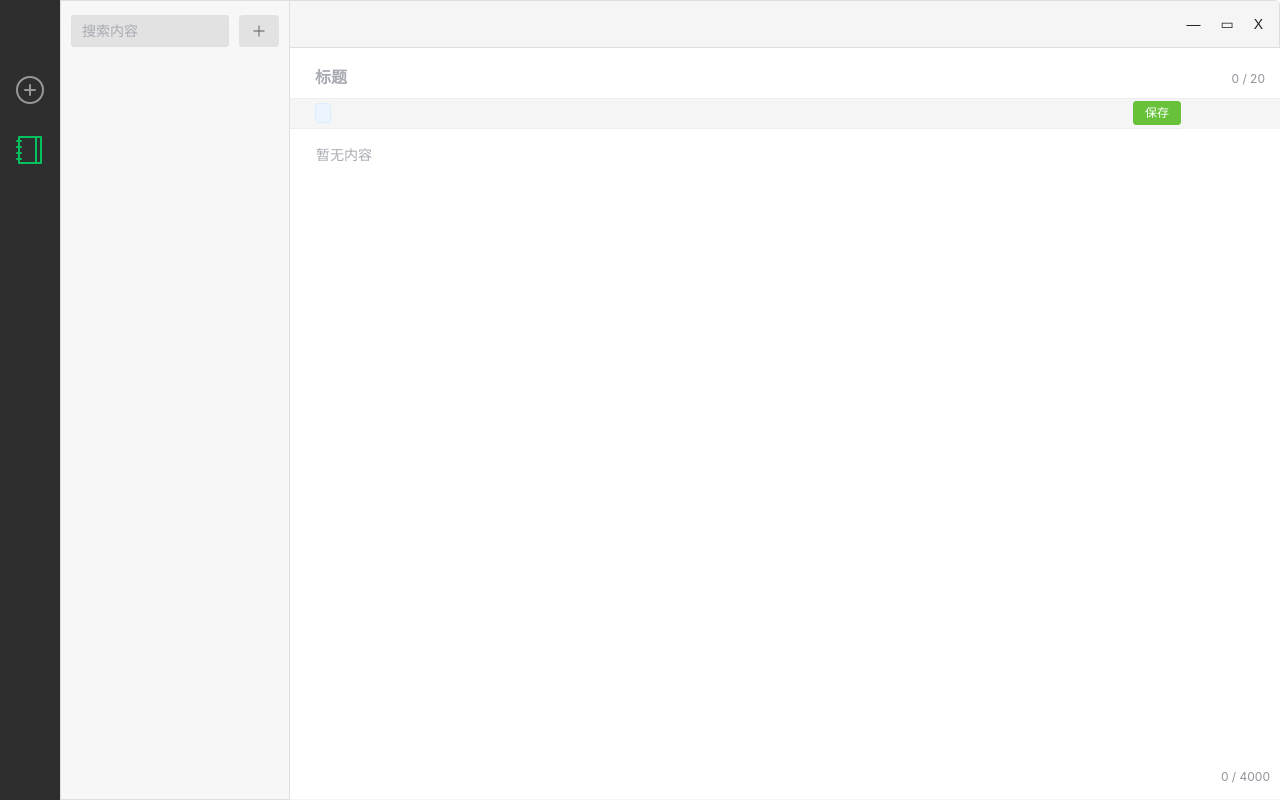
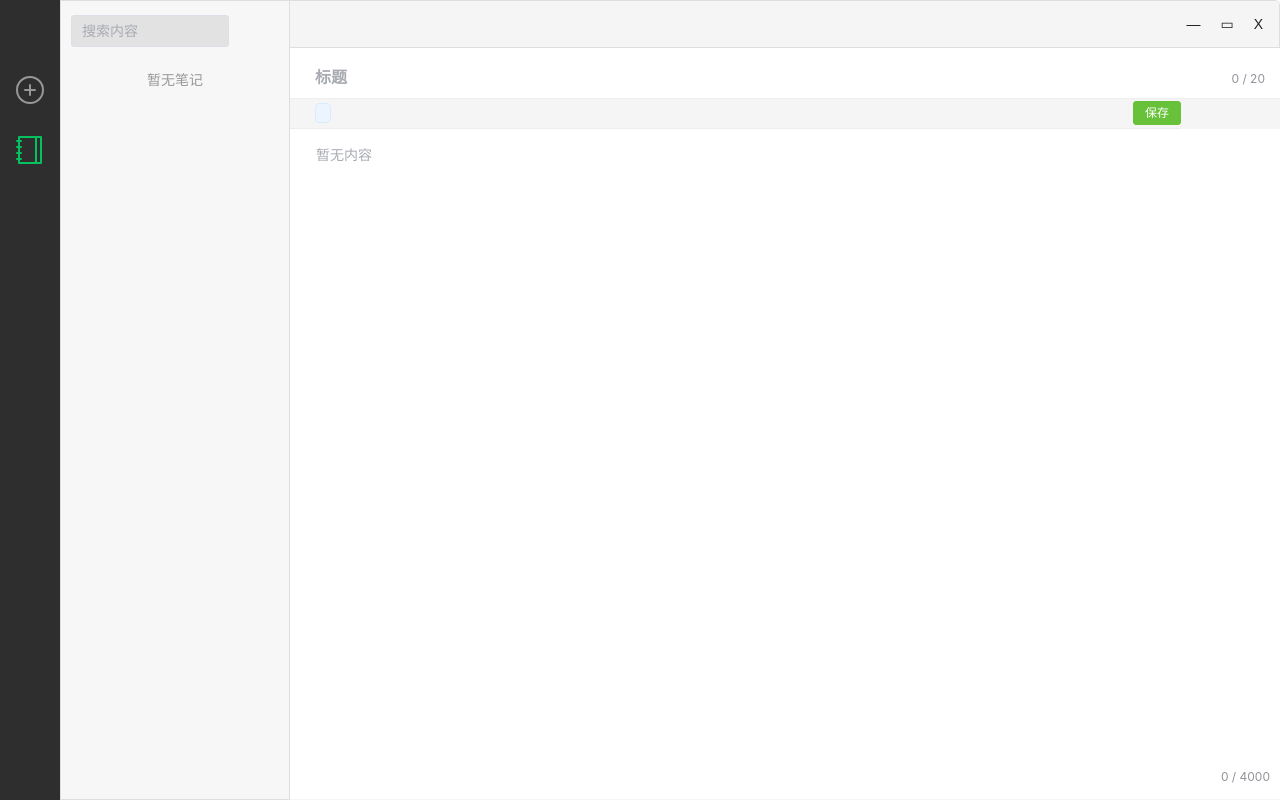
Before and after one commit to dakedou/box-note, a Vue app: page / in a window 1280 px wide. Both pictures are taken after a click on the item 30 px from the left and 150 px from the top of the page. Built offline with nearby package versions, Linux system fonts and the light colour scheme.

Commit message:
笔记编辑
相同id 笔记编辑

```diff
--- a/src/renderer/src/App.vue
+++ b/src/renderer/src/App.vue
@@ -12,8 +12,8 @@
     </div>
   </div>
   <leftMenu />
-  <leftList />
-  <maintext />
+  <leftList @focus-input="focusInputOnMain" />
+  <maintext ref="maintextComponent" />
 </template>
 
 <script setup>
@@ -34,6 +34,14 @@ const maximize = (el) => {
 }
 const close = () => {
   window.electron.ipcRenderer.send('close-window')
+}
+
+const maintextComponent = ref(null)
+const focusInputOnMain = () => {
+  // 通过 组件中的 input，并设置焦点
+  if (maintextComponent.value && maintextComponent.value.focusInput()) {
+    maintextComponent.value.focusInput()
+  }
 }
 </script>
 <style>
--- a/src/renderer/src/components/leftList.vue
+++ b/src/renderer/src/components/leftList.vue
@@ -10,11 +10,17 @@
         clearable
       >
       </el-input>
-      <el-button type="success" size="default" class="add-btn" @click="addBook">
+      <el-button
+        v-if="menuDataIndex === 'pcc01'"
+        type="success"
+        size="default"
+        class="add-btn"
+        @click="addBook"
+      >
         <el-icon><Plus /></el-icon
       ></el-button>
     </div>
-    <ul v-if="menuDataIndex === 0">
+    <ul v-if="menuDataIndex === 'pcc01'">
       <el-input
         v-if="isShowInput"
         v-model.trim="addBookValue"
@@ -23,16 +29,16 @@
         class="input-with-add"
         clearable
         @change="addBookEvent"
-        ref="addBookInput"
       >
       </el-input>
       <li
         v-for="(item, index) in sortedBookList"
         :key="index"
-        :style="{ background: listSelectIndex === item.id ? '#c4c4c4' : '#ececea' }"
-        @click="selectIcon(item.id)"
+        :style="{ background: listSelectIndex == item.id ? '#c4c4c4' : '#ececea' }"
+        @click="selectListIcon(item.id)"
       >
-        <span class="item-left ellipsis"> {{ item.name }}</span>
+        <span class="item-left"> {{ item.name }}</span>
+        <!-- ellipsis -->
         <span class="item-right">
           <el-popconfirm
             title="确定要删除这个笔记本吗?删除后不可恢复；本子下的旧笔记将转移到默认笔记本中；"
@@ -49,6 +55,7 @@
       </li>
     </ul>
     <ul v-else>
+      <template v-if="filteredBookName.length">
         <li
           v-for="item in filteredBookName"
           :key="item.id"
@@ -70,16 +77,20 @@
             </el-popconfirm>
           </span>
         </li>
+      </template>
+      <template v-else>
+        <div class="no-data">暂无笔记</div>
+      </template>
     </ul>
   </div>
 </template>
 
 <script setup>
-import { reactive, ref, computed, nextTick } from 'vue'
+import { reactive, ref, computed, nextTick, defineEmits } from 'vue'
 import { ElMessage } from 'element-plus'
 import { v4 as uuidv4 } from 'uuid'
 import { useStore } from '../store/index'
-
+const emit = defineEmits(['focus-input'])
 const store = useStore()
 
 //获取menu菜单选中的数据
@@ -92,14 +103,15 @@ let booklist = reactive(store.listBooks)
 
 let addBookValue = ref('')
 // 响应式变量来跟踪选中的图标索引
-const listSelectIndex = ref('morenbijiben')
+let listSelectIndex = ref(store.listSelectIndex)
 
 let isShowInput = ref(false)
 
 // 选择图标的函数
-const selectIcon = (id) => {
-  listSelectIndex.value = id
+const selectListIcon = (id) => {
   store.setListSelectIndex(id)
+  listSelectIndex.value = store.listSelectIndex
+  // console.log('listSelectIndex.value', listSelectIndex.value)
   store.listBooks.forEach((item) => {
     if (item.id === id) {
       let params = { id: '', name: '', listName: item.name }
@@ -141,6 +153,11 @@ const addBook = () => {
     nextTick(() => {
       addBookInput.value.focus()
     })
+  } else if (store.selectedIndex === 1) {
+    //如果是便签列表清空mainText里的input
+    store.setNotepaper({ id: '', name: '' })
+
+    emit('focus-input')
   }
 }
 
@@ -164,6 +181,7 @@ const deleteBook = (index) => {
 const deleteNote = (index) => {
   store.noteBook = store.noteBook.filter((note) => note.id !== index)
 }
+//判断当前选中的笔记本给notepaper笔记内容添加listName
 </script>
 <style>
 .main-left-list {
@@ -228,4 +246,10 @@ const deleteNote = (index) => {
 .main-left-list .input-with-add {
   margin-bottom: 10px;
 }
+.no-data {
+  text-align: center;
+  color: #999;
+  font-size: 14px;
+  line-height: 38px;
+}
 </style>
--- a/src/renderer/src/components/leftMenu.vue
+++ b/src/renderer/src/components/leftMenu.vue
@@ -2,10 +2,10 @@
   <div class="main-left-menu">
     <ul>
       <li
-        v-for="(ico, index) in iconList"
-        :key="index"
-        :style="{ color: selectedIndex === index ? '#05c160' : '#979797' }"
-        @click="selectIcon(ico, index)"
+        v-for="ico in iconList"
+        :key="ico.id"
+        :style="{ color: selectedIndex === ico.id ? '#05c160' : '#979797' }"
+        @click="selectIcon(ico)"
       >
         <el-popover
           placement="right"
@@ -34,24 +34,25 @@ let iconList = [
   { id: 'pcc02', icon: 'Notebook', name: '全部笔记' }
 ]
 // 响应式变量来跟踪选中的图标索引
-const selectedIndex = ref(0)
-setTimeout(() => {
-  console.log('ssssssssss', store.noteBook[0])
+const selectedIndex = ref('pcc01')
 
-  //判断store.noteBook中有没有数据如果有提取出id
-  if (store.noteBook.length > 0) {
-    // store.notepaper({ listName: store.noteBook })
-  }
-}, 1000)
+if (selectedIndex.value === 1) {
+  store.setNotepaper({ listName: '默认笔记本' })
+}
 
 // 选择图标的函数
-const selectIcon = (ico, index) => {
-  selectedIndex.value = index
-  store.setSelectedIndex(index)
+const selectIcon = (ico) => {
+  console.log('Dian-menu', ico.id)
+  selectedIndex.value = ico.id
+  store.setSelectedIndex(ico.id)
+  if (selectedIndex.value === 'pcc01') {
+    console.log('morem')
+    store.setListSelectIndex('morenbijiben')
+  }
 
-  //判断store.noteBook中有没有数据如果有提取出id
   if (store.noteBook.length > 0) {
     store.setNoteNameSelectIndex(store.noteBook[0].id)
+    store.setNotepaper({ listName: '默认笔记本' })
   } else {
     store.setNoteNameSelectIndex('')
   }
--- a/src/renderer/src/components/mainText.vue
+++ b/src/renderer/src/components/mainText.vue
@@ -2,6 +2,7 @@
   <div class="main-text">
     <div class="title-box">
       <el-input
+        ref="inputRef"
         v-model="param.name"
         class="no-border"
         maxlength="20"
@@ -35,18 +36,14 @@
 </template>
 
 <script setup>
-import { reactive, onMounted, onBeforeUnmount, watch } from 'vue'
+import { ref, reactive, onMounted, onBeforeUnmount, watch, defineExpose } from 'vue'
 import { ElMessage } from 'element-plus'
 import { useStore } from '../store/index'
 import { v4 as uuidv4 } from 'uuid'
 
 const store = useStore()
 
-let param = reactive({
-  id: '',
-  name: '',
-  textarea: ''
-})
+let param = reactive(store.notepaper)
 
 const saveEvent = (event) => {
   // 阻止默认的保存行为
@@ -66,15 +63,31 @@ const saveEvent = (event) => {
   //   })
   // }
   else {
-    param.id = uuidv4()
+    if (!param.id) {
+      param.id = uuidv4()
+    }
 
     ElMessage({
       message: '保存成功',
       type: 'success'
     })
   }
-
-  store.setNoteBook({ id: param.id, listId: store.listSelectIndex, ...param })
+  console.log('param', param)
+  //判断store.noteBook数组中包含param.id的元素是否存在
+  let isExist = store.noteBook.some((item) => {
+    return item.id === param.id
+  })
+  if (isExist) {
+    store.noteBook.forEach((item) => {
+      if (item.id === param.id) {
+        item.name = param.name
+        item.listName = param.listName
+        item.textarea = param.textarea
+      }
+    })
+  } else {
+    store.setNoteBook({ listId: store.listSelectIndex, ...param })
+  }
 }
 const handleKeydown = (event) => {
   // 检查是否按下 Ctrl + S
@@ -118,6 +131,13 @@ onMounted(() => {
 onBeforeUnmount(() => {
   window.removeEventListener('keydown', handleKeydown)
 })
+
+// 提供一个方法给父组件调用，以设置焦点
+const inputRef = ref(null)
+const focusInput = () => {
+  inputRef.value?.focus()
+}
+defineExpose({ focusInput })
 </script>
 
 <style>
--- a/src/renderer/src/store/index.js
+++ b/src/renderer/src/store/index.js
@@ -3,14 +3,19 @@ import { v4 as uuidv4 } from 'uuid'
 export const useStore = defineStore('main', {
   state: () => ({
     // 存储全局状态
-    selectedIndex: 0, //菜单选中状态1
+    selectedIndex: 'pcc01', //菜单选中状态1
     listSelectIndex: 'morenbijiben', //笔记本选中状态2
     listBooks: [
       { id: 'morenbijiben', name: '默认笔记本' },
       { id: uuidv4(), name: '全部笔记' }
     ], //笔记本列表
     noteBook: [], //笔记列表
-    notepaper: {}, //笔记内容
+    notepaper: {
+      id: '',
+      name: '',
+      listName: '',
+      textarea: ''
+    }, //笔记内容
     noteNameSelectIndex: '' //笔记选中状态3
   }),
   actions: {
@@ -22,13 +27,14 @@ export const useStore = defineStore('main', {
       this.noteBook.unshift(noteBook)
     },
     setListSelectIndex(index) {
+      console.log('变动了', index)
       this.listSelectIndex = index
     },
     setNoteNameSelectIndex(index) {
-      console.log('pinia收到笔记本', index)
       this.noteNameSelectIndex = index
     },
     setNotepaper(note) {
+      // console.log('笔记本里记载着', note)
       this.notepaper = note
     },
     setListBooks(listBooks) {
```
Lines whose indentation alone changed are shown as unchanged.
